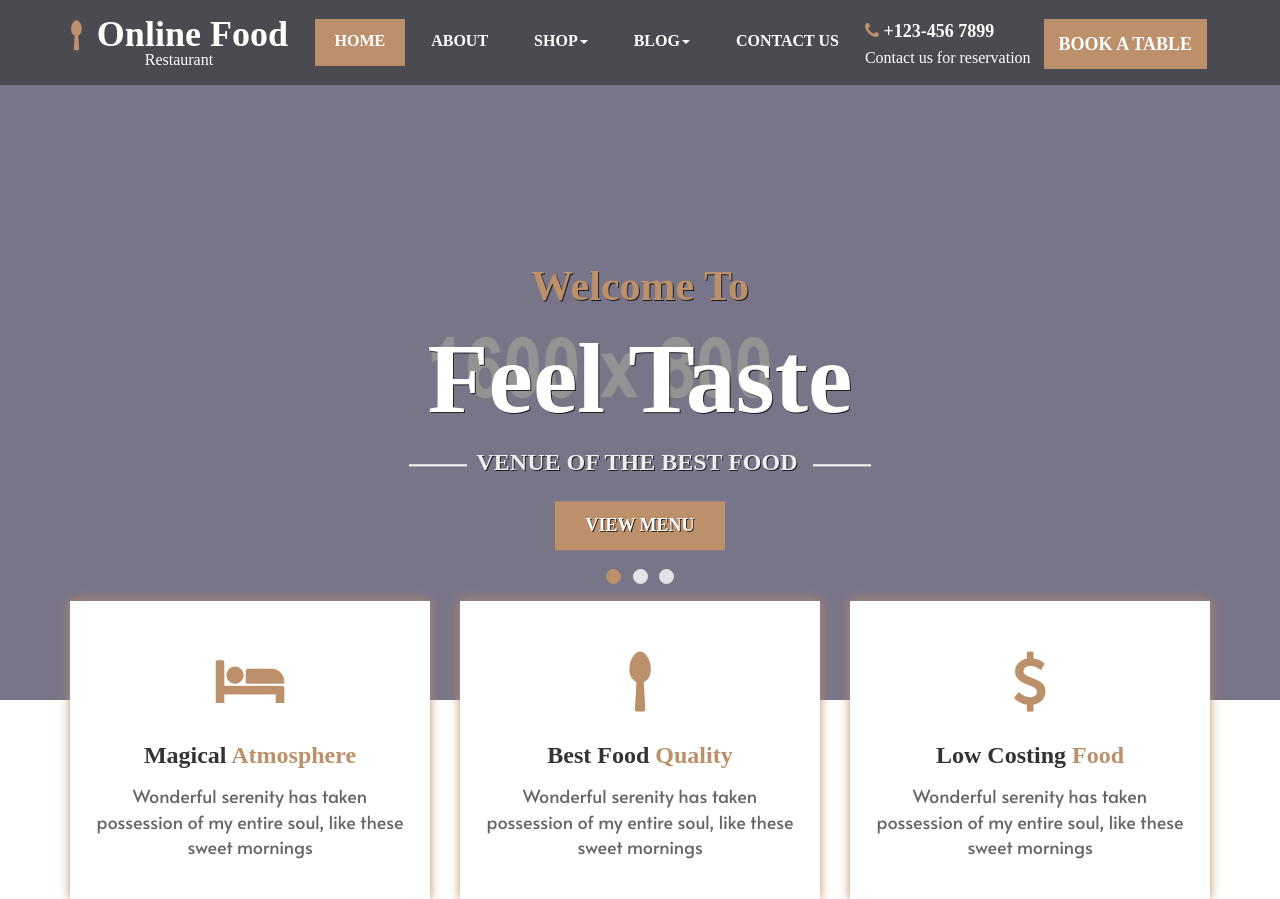
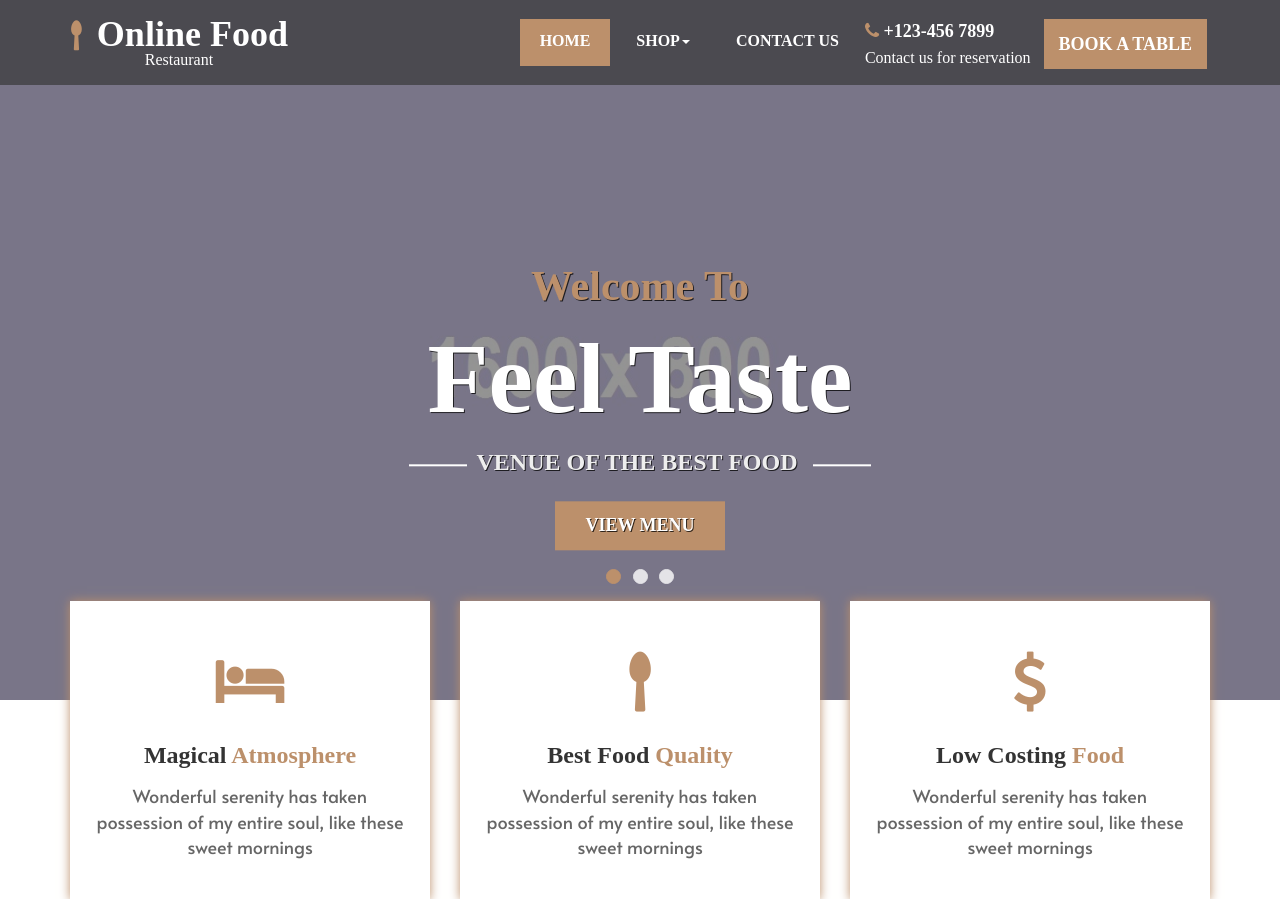
Before and after one commit to huytruong204/CuaHangHFT, a PHP site: page / in a window 1280 px wide. Shown: the top 899 px of the page. Run offline with PHP 8.4, Linux system fonts and the light colour scheme; some web fonts are replaced.

Commit message:
Cap nhat menu

```diff
--- a/View/Layout/Header.php
+++ b/View/Layout/Header.php
@@ -45,21 +45,13 @@
 			<div class="collapse navbar-collapse" id="bs-example-navbar-collapse-1">
 				<ul class="nav navbar-nav nav_m navbar-right">
 				<li><a class="m_tag active_tab" href="index.php">Home</a></li>
-				<li><a class="m_tag" href="about.html">About</a></li>
 				<li class="dropdown">
 					  <a class="m_tag" href="#" data-toggle="dropdown" role="button" aria-expanded="false">Shop<span class="caret"></span></a>
 					  <ul class="dropdown-menu drop_3" role="menu">
 						<li><a href="shop.html">Shop</a></li>
 						<li><a class="border_none" href="detail.html">Shop Detail</a></li>
 					  </ul>
-                    </li>
-				<li class="dropdown">
-					  <a class="m_tag" href="#" data-toggle="dropdown" role="button" aria-expanded="false">Blog<span class="caret"></span></a>
-					  <ul class="dropdown-menu drop_3" role="menu">
-						<li><a href="blog.html">Blog</a></li>
-						<li><a class="border_none" href="blog_detail.html">Blog Detail</a></li>
-					  </ul>
-                    </li>
+                </li>
 			    <li><a class="m_tag" href="index.php?page=contact">Contact Us</a></li>
 				<li class="m_tag2 col"><i class="fa fa-phone col_1"></i> +123-456 7899 <br> <span class="normal small_tag">Contact us for reservation</span></li>
 				<li><a class="m_tag1 button mgt" href="reserve.html"> BOOK A TABLE</a></li>
```
